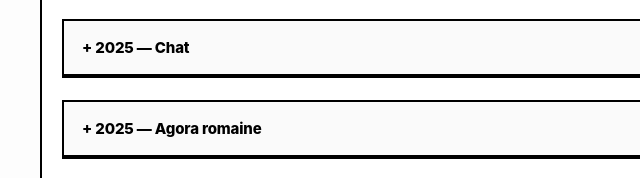
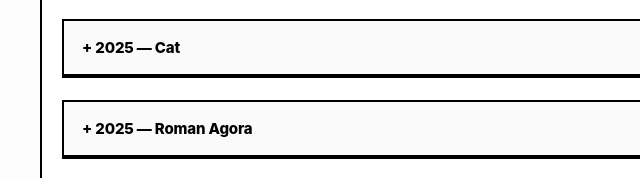
Before and after one commit to gael-mgn/Athens-Urban-Observations-Archive, a plain HTML site: page index.html in a window 1280 px wide. Shown: the part 977-1155 px from the top of the page, 0-640 px from the left. Drawn offline with Linux system fonts and the light colour scheme.

Commit message:
Add files via upload

```diff
--- a/index.html
+++ b/index.html
@@ -560,7 +560,7 @@ const articles = [
     titre: "Panagía Kapnikaréa Church",
     type: ["Picture"],
     images: [{ url: "data/images/DSCF0661.webp", alt: "" }],
-    note: "L'église de la Panagía Kapnikaréa (en grec moderne : Εκκλησία της Παναγίας Καπνικαρέας), souvent appelée simplement Kapnikaréa (Καπνικαρέα), est une église byzantine datant du troisième quart du XIe siècle, situé rue Ermoú, en plein cœur du centre historique d'Athènes.",
+    note: "The Church of Panagía Kapnikaréa (in Modern Greek: Εκκλησία της Παναγίας Καπνικαρέας), often simply called Kapnikaréa (Καπνικαρέα), is a Byzantine church dating from the third quarter of the 11th century, located on Ermou Street, in the very heart of Athens’ historic center.",
     rangement: ["A.1.1.1", "A.1.2", "C.1.2", "A.8.1", "T.2"],
     related: [1],
     localisation: { position: "Athens", municipalite: "Athina" }
@@ -568,21 +568,21 @@ const articles = [
     {
     id: 4,
     annee: 2025,
-    titre: "Chat",
+    titre: "Cat",
     type: ["Picture"],
     images: [{ url: "data/images/DSCF0675.webp", alt: "" }],
-    note: "Les chats font partie intégrante du paysage urbain à Athènes, les habitants leur laissent de la nourriture dans tous les coins de rue.",
-    coment: "chat apperçu à proximité de l'Agora romaine.",
+    note: "Cats are an integral part of the urban landscape in Athens; residents leave food for them on street corners.",
+    coment: "Cat seen near the Roman Agora.",
     rangement: ["A.7.1.2", "T.4"],
     localisation: { position: "Athens", municipalite: "Athina" }
   },
   {
     id: 5,
     annee: 2025,
-    titre: "Agora romaine",
+    titre: "Roman Agora",
     type: ["Picture"],
     images: [{ url: "data/images/DSCF0676.webp", alt: "" }],
-    note: "L'agora romaine d'Athènes était une place publique antique, servant à la fois de marché et de lieu de rassemblement. Il existait deux agoras distinctes à Athènes : l'agora classique, fondée au VIe siècle av. J.-C., et l'agora romaine, créée sous la domination romaine, un peu plus à l'est.",
+    note: "The Roman Agora of Athens was an ancient public square, serving both as a marketplace and as a gathering place. There were two distinct agoras in Athens: the Classical Agora, founded in the 6th century BC, and the Roman Agora, created under Roman rule, a little farther to the east.",
     rangement: ["C.1.1.1", "A.1.2", "T.1.4"],
     localisation: { position: "Athens", municipalite: "Athina", quartier: "Pláka" }
   },
@@ -651,11 +651,11 @@ const articles = [
   {
     id: 12,
     annee: 2025,
-    titre: "Stationnements Vélos",
+    titre: "Bicycle parking",
     type: ["Picture"],
     images: [{ url: "data/images/DSCF0737.webp", alt: "" }],
-    note: "Emplacements permettant le stationnement de vélos",
-    coment: "Cette installation peut paraître étonnante, étant donné la faible utilisation du vélo à Athènes.",
+    note: "Locations allowing bicycle parking.",
+    coment: "This facility may seem surprising, given the low use of bicycles in Athens.",
     rangement: ["A.2.1", "A.3.1", "P.4.3", "T.4"],
     related: [24],
     localisation: { position: "Athens", municipalite: "Athina" }
@@ -1258,12 +1258,12 @@ function renderQuickFilters() {
   const allCount = baseForCounts.length;
 
   // 1) barre d'axes (toujours visible)
-  let html = `<div style="display:flex;gap:8px;flex-wrap:wrap;margin-bottom:8px">`;
+  let html = `<div style="display:flex;gap:8px;flex-wrap:wrap;margin-bottom:8px"><button onclick="resetAxis()">All</button>`;
   Object.values(axes).forEach(ax => {
     const activeClass = (currentAxis === ax.key) ? "active" : "";
     html += `<button onclick="enterAxis('${ax.key}')" class="${activeClass}" data-axis="${ax.key}">${ax.label}</button>`;
   });
-  html += `<button onclick="resetAxis()">Afficher tout</button>`; // Inutile si pas de mode OR...
+  //html += `<button onclick="resetAxis()">All</button>`; // Inutile si pas de mode OR...
   html += `</div>`;
 
   // 2) bouton All (compteur global)
```
